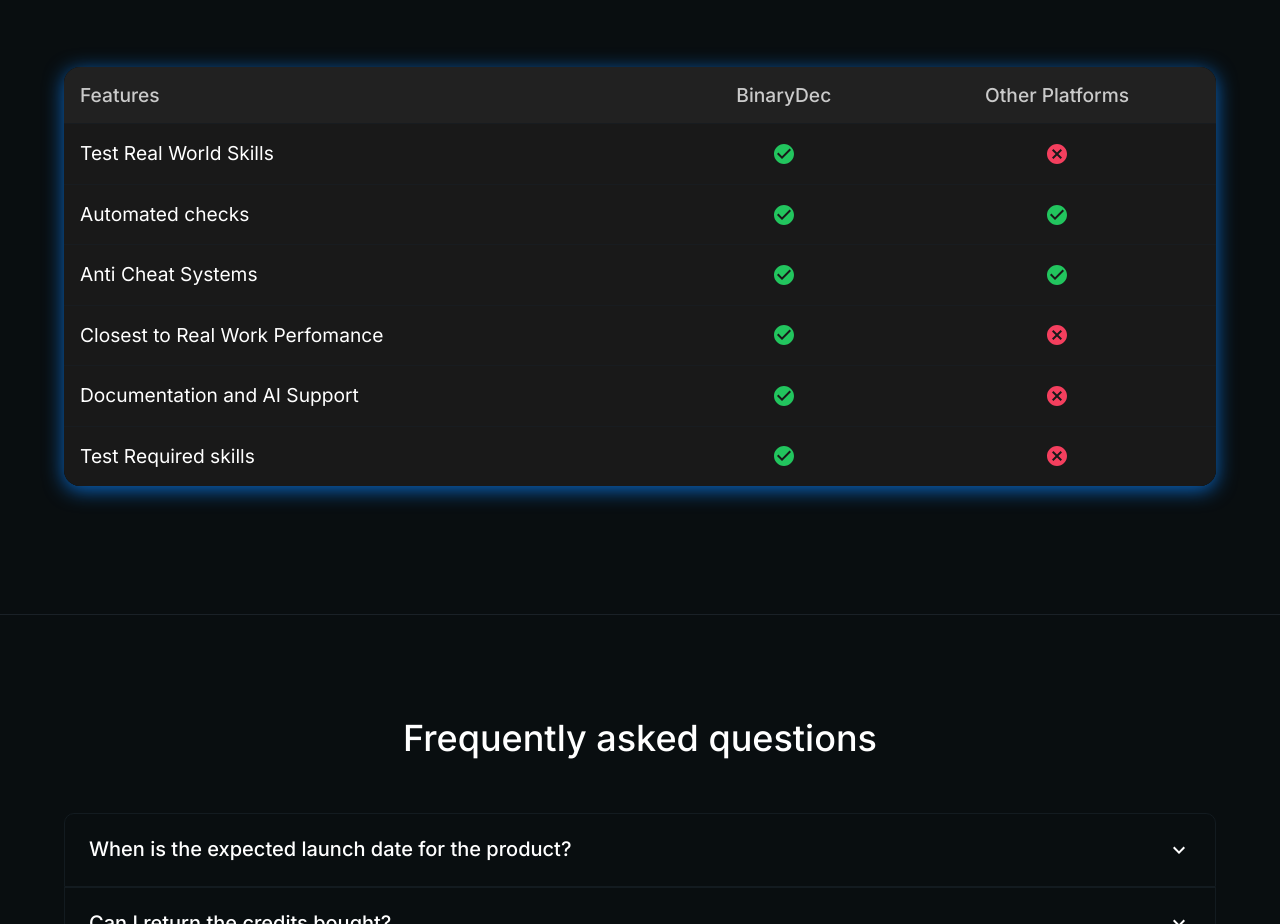
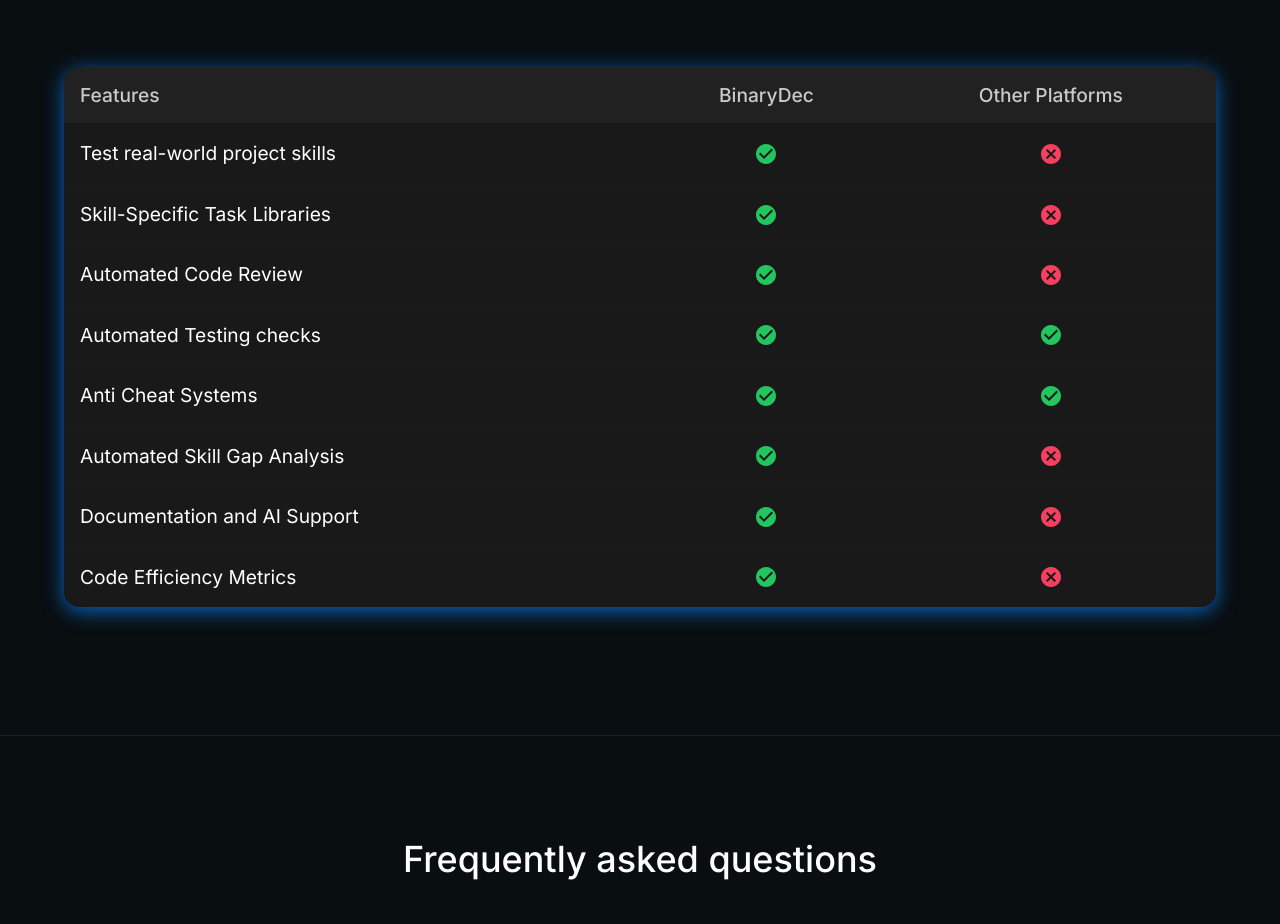
Before and after one commit to Evilcmd/binarydec-landingpage-frontend, a React (Create React App) app: page / in a window 1280 px wide. Shown: the part 3494-4418 px from the top of the page. Built offline with nearby package versions, Linux system fonts and the light colour scheme.

Commit message:
added reasons to stand out

```diff
--- a/src/components/Table.js
+++ b/src/components/Table.js
@@ -15,12 +15,15 @@
 }
 
 const rows = [
-    createData('Test Real World Skills', true, false),
-    createData('Automated checks', true, true),
+    createData('Test real-world project skills',true,false),
+    createData('Skill-Specific Task Libraries', true, false),
+
+    createData('Automated Code Review', true, false),
+    createData('Automated Testing checks', true, true),
     createData('Anti Cheat Systems', true, true),
-    createData('Closest to Real Work Perfomance', true, false),
+    createData('Automated Skill Gap Analysis', true, false),
     createData('Documentation and AI Support', true, false),
-    createData('Test Required skills', true, false),
+    createData('Code Efficiency Metrics', true, false),
 ];
 
 export default function BasicTable() {
```
